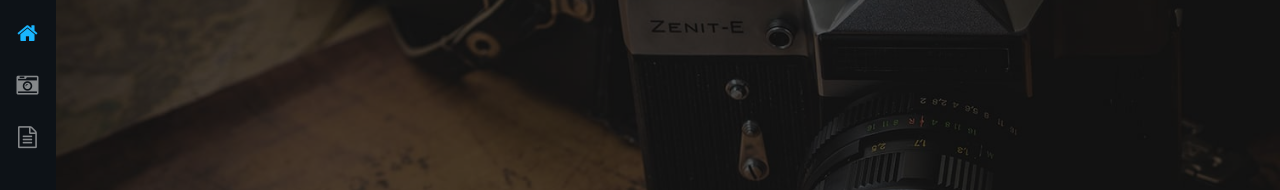
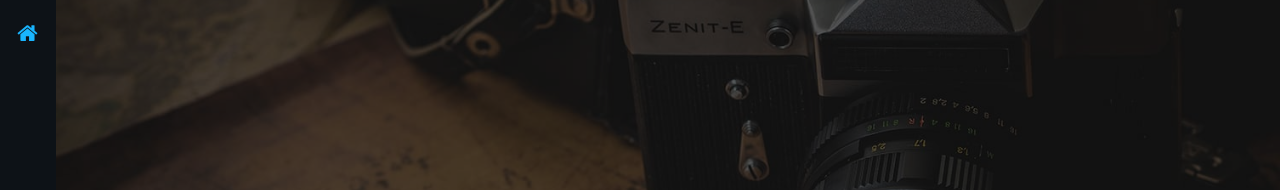
Before and after one commit to boinjoom/sellingmouse, a plain HTML site: page index.html in a window 1280 px wide. Shown: the top 190 px of the page. Drawn offline with Linux system fonts and the light colour scheme.

Commit message:
Add files via upload

```diff
--- a/index.html
+++ b/index.html
@@ -18,8 +18,7 @@
 				<nav id="nav">
 					<ul>
 						<li><a href="index.html" class="active"><span class="icon fa-home"></span></a></li>
-						<li><a href="gallery.html"><span class="icon fa-camera-retro"></span></a></li>
-						<li><a href="generic.html"><span class="icon fa-file-text-o"></span></a></li>
+
 					</ul>
 				</nav>
 
```
